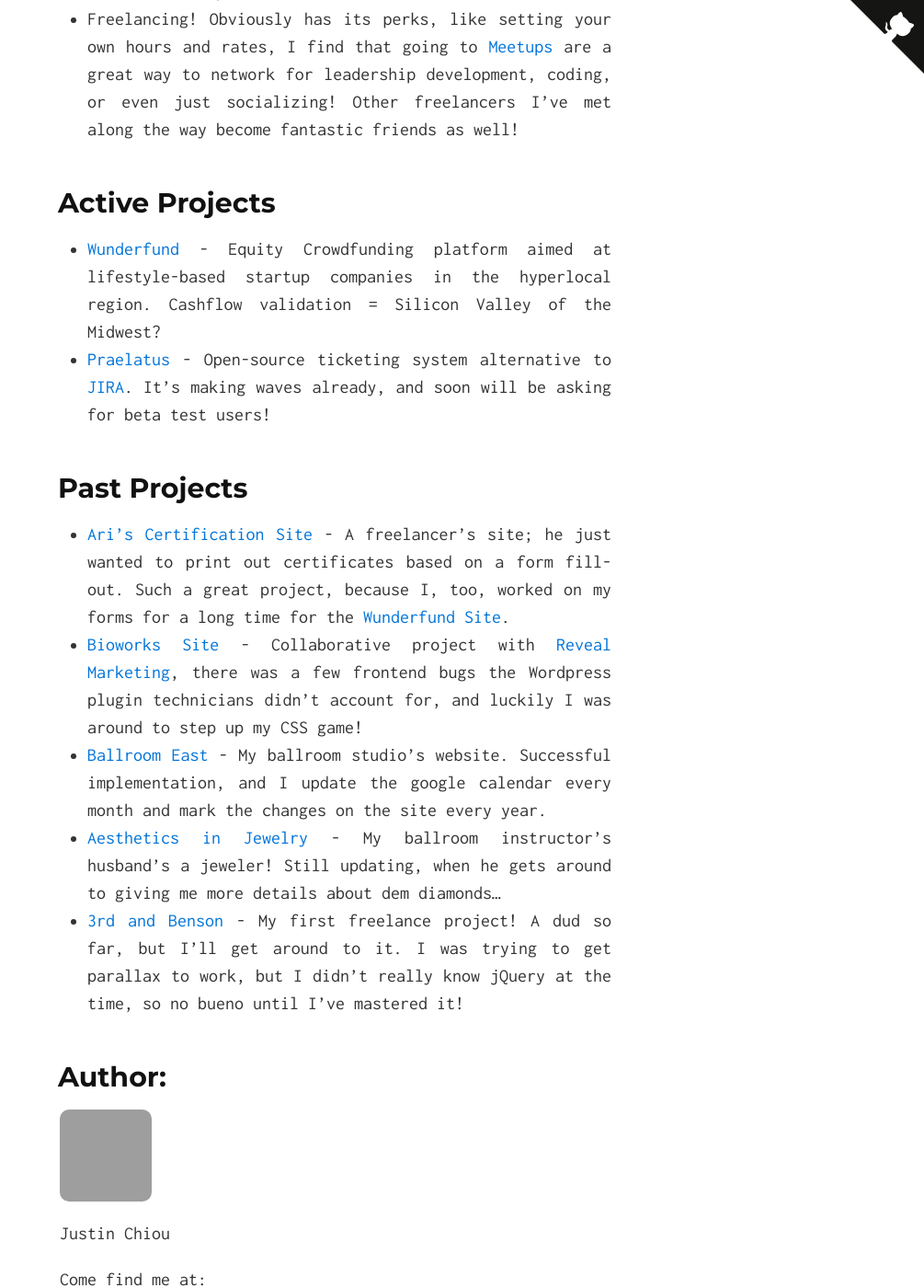
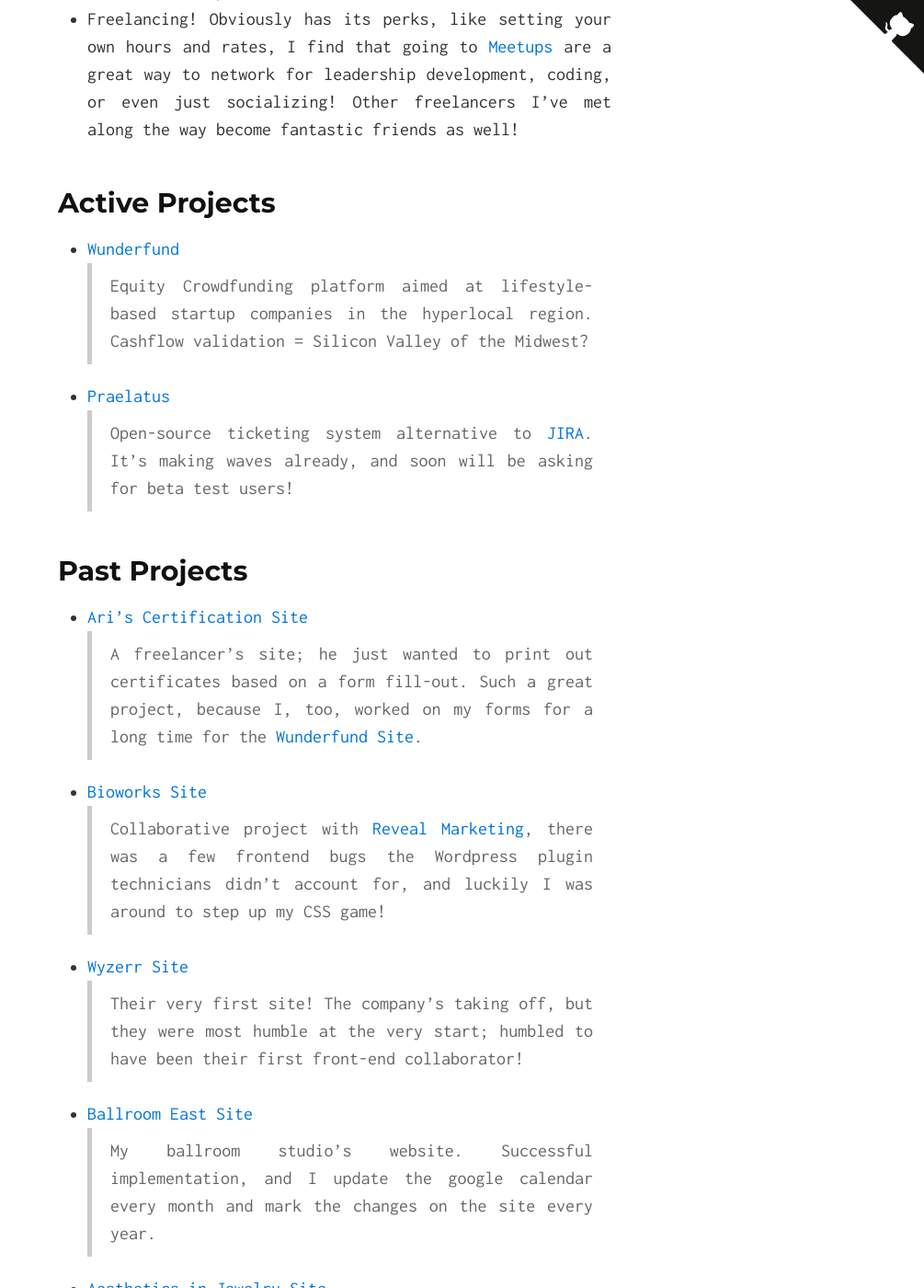
Before and after one commit to shadowlion/blog, a Jekyll site: the page built from index.md, in a window 1280 px wide and 1400 px high, scrolled down 1144 px. Shown: the whole window at 92% size, without its empty margins (275-1280 px from the left). Built offline with Jekyll 4.4.1, drawn with Linux system fonts in a browser that asks for light colours; some of the changed text lies outside the part shown; grey boxes are pictures that could not be loaded.

Commit message:
Add Wyzerr site to past projects and indent all info to next line

```diff
--- a/index.md
+++ b/index.md
@@ -1,7 +1,6 @@
 ---
 layout: default
 ---
-
 Just a freelance web developer from Cincinnati, Ohio.
 
 I started programming for medical research back in college in 2010 – it was my primary skill throughout my corporate career. After some introspection, I took a leap of faith and embarked on a career change into freelance web development in 2014, and I couldn’t be happier.
@@ -17,15 +16,25 @@ I use this website to showcase my projects and will eventually make a blog to sh
 
 ## Active Projects
 
-* [Wunderfund](https://wunderfund.co) - Equity Crowdfunding platform aimed at lifestyle-based startup companies in the hyperlocal region. Cashflow validation = Silicon Valley of the Midwest?
-* [Praelatus](https://github.com/praelatus) - Open-source ticketing system alternative to [JIRA](https://www.atlassian.com/software/jira). It's making waves already, and soon will be asking for beta test users!
+* [Wunderfund](https://wunderfund.co)
+> Equity Crowdfunding platform aimed at lifestyle-based startup companies in the hyperlocal region. Cashflow validation = Silicon Valley of the Midwest?
+* [Praelatus](https://github.com/praelatus)
+> Open-source ticketing system alternative to [JIRA](https://www.atlassian.com/software/jira). It's making waves already, and soon will be asking for beta test users!
 
 ## Past Projects
-* [Ari's Certification Site](https://github.com/HeyAri/Certify-Yourself-Working-directory) - A freelancer's site; he just wanted to print out certificates based on a form fill-out. Such a great project, because I, too, worked on my forms for a long time for the [Wunderfund Site](https://wunderfund.co).
-* [Bioworks Site](https://www.gobioworks.com) - Collaborative project with [Reveal Marketing](https://reveal.marketing), there was a few frontend bugs the Wordpress plugin technicians didn't account for, and luckily I was around to step up my CSS game!
-* [Ballroom East](https://www.ballroomeast.com) - My ballroom studio's website. Successful implementation, and I update the google calendar every month and mark the changes on the site every year.
-* [Aesthetics in Jewelry](https://www.aestheticsinjewelry.com) - My ballroom instructor's husband's a jeweler! Still updating, when he gets around to giving me more details about dem diamonds...
-* [3rd and Benson](https://3nb.webflow.io) - My first freelance project! A dud so far, but I'll get around to it. I was trying to get parallax to work, but I didn't really know jQuery at the time, so no bueno until I've mastered it!
+
+* [Ari's Certification Site](https://github.com/HeyAri/Certify-Yourself-Working-directory)<br>
+> A freelancer's site; he just wanted to print out certificates based on a form fill-out. Such a great project, because I, too, worked on my forms for a long time for the [Wunderfund Site](https://wunderfund.co).
+* [Bioworks Site](https://www.gobioworks.com)
+> Collaborative project with [Reveal Marketing](https://reveal.marketing), there was a few frontend bugs the Wordpress plugin technicians didn't account for, and luckily I was around to step up my CSS game!
+* [Wyzerr Site](https://Wyzerr.com)
+> Their very first site! The company's taking off, but they were most humble at the very start; humbled to have been their first front-end collaborator!
+* [Ballroom East Site](https://www.ballroomeast.com)
+> My ballroom studio's website. Successful implementation, and I update the google calendar every month and mark the changes on the site every year.
+* [Aesthetics in Jewelry Site](https://www.aestheticsinjewelry.com)
+> My ballroom instructor's husband's a jeweler! Still updating, when he gets around to giving me more details about dem diamonds...
+* [3rd and Benson](https://3nb.webflow.io)
+> My first freelance project! A dud so far, but I'll get around to it. I was trying to get parallax to work, but I didn't really know jQuery at the time, so no bueno until I've mastered it!
 
 ## Author:
 
```
